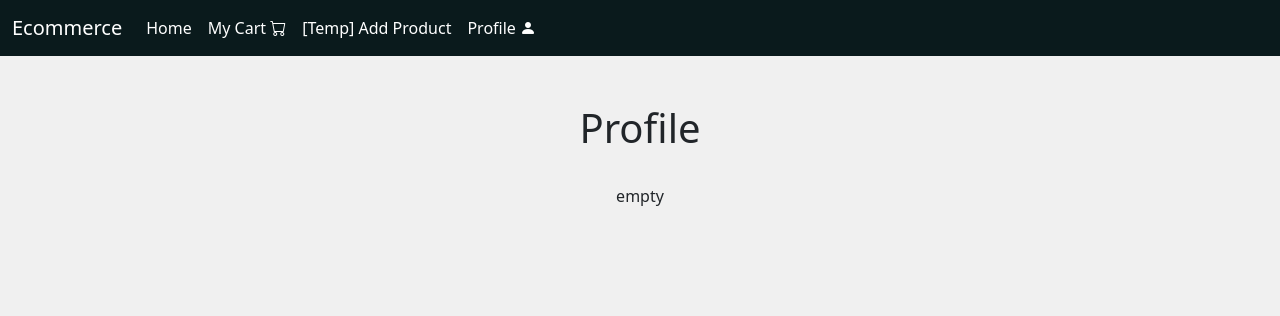
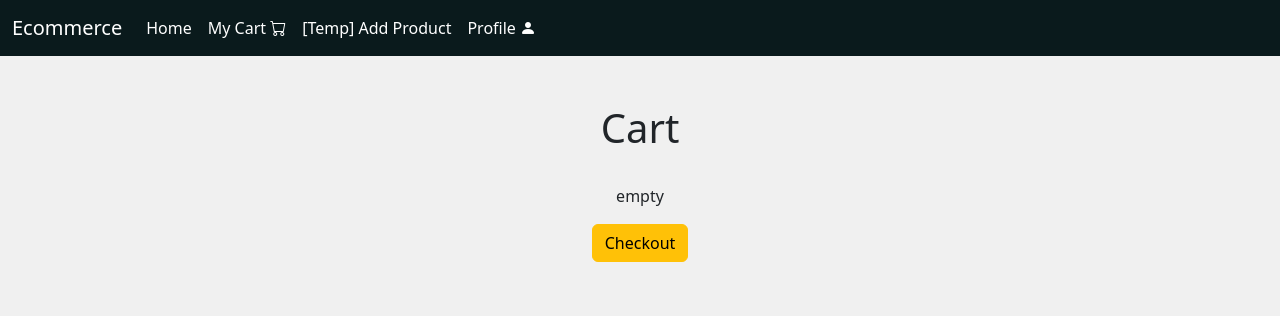
Before and after one commit to 04rjka/django-ecommerce, a Django app: page /cart/ in a window 1280 px wide. Shown: the top 316 px of the page. Run offline with Django 5.2, Linux system fonts and the light colour scheme; the visitor is signed in with stand-in values (Sample User, id 1); data comes from the database, SQL or seed files in the repository; data that the repository does not hold is empty.

Commit message:
Add feature Checkout(Can be improved).

```diff
--- a/ecommerce/core/templates/core/cart.html
+++ b/ecommerce/core/templates/core/cart.html
@@ -5,8 +5,8 @@
 {% block body %}
 {% include "navbar.html" %}
     <div class="container text-center mt-5">
-        <h1 class="mb-5">Profile</h1>
-        <div class="row gy-3 text-center justify-content-center">
+        <h1 class="mb-5">Cart</h1>
+        <div class="row gy-3 text-center justify-content-center mb-3">
             {% for item in cart.items.all %}
             <div class="col-12 col-sm-6 col-md-4 col-lg-4">
                 <div class="card">
@@ -23,5 +23,10 @@
                 empty
                 {% endfor %}
         </div>
+        <div class="row justify-content-center mb-3">
+            <div class="col">
+                <a href="{% url 'checkout'  %}" class="btn btn-warning">Checkout</a>
+            </div>
+        </div>
     </div>
 {% endblock %}
--- a/ecommerce/core/urls.py
+++ b/ecommerce/core/urls.py
@@ -11,4 +11,5 @@ urlpatterns = [
     path("profile/",views.profile,name="profile"),
     path("addtocart/<int:pk>/",views.add_to_cart,name="add_to_cart"),
     path("cart/",views.cart,name="cart"),
+    path("checkout/",views.checkout,name="checkout"),
 ]
--- a/ecommerce/core/views.py
+++ b/ecommerce/core/views.py
@@ -89,3 +89,16 @@ def cart(request):
     cart,_ = Cart.objects.get_or_create(user = request.user)
     cart = Cart.objects.prefetch_related("items__product__images").get(pk=cart.pk)
     return render(request,"core/cart.html",{"cart":cart})
+
+def checkout(request):
+    cart,_ = Cart.objects.get_or_create(user = request.user)
+    cart = Cart.objects.prefetch_related("items__product__images").get(pk=cart.pk)
+
+    cart_items = []
+    grand_total = 0
+    for item in cart.items.all():
+        cart_item = {"name":item.product.name,"qty":item.quantity,"total":(item.quantity*item.product.price)}
+        grand_total += cart_item["total"]
+        cart_items.append(cart_item)
+
+    return render(request,"core/checkout.html",{"cart_items":cart_items,"grand_total":grand_total})
```
Also changed, not shown: ecommerce/core/templates/core/checkout.html (added, +30 -0 lines).
